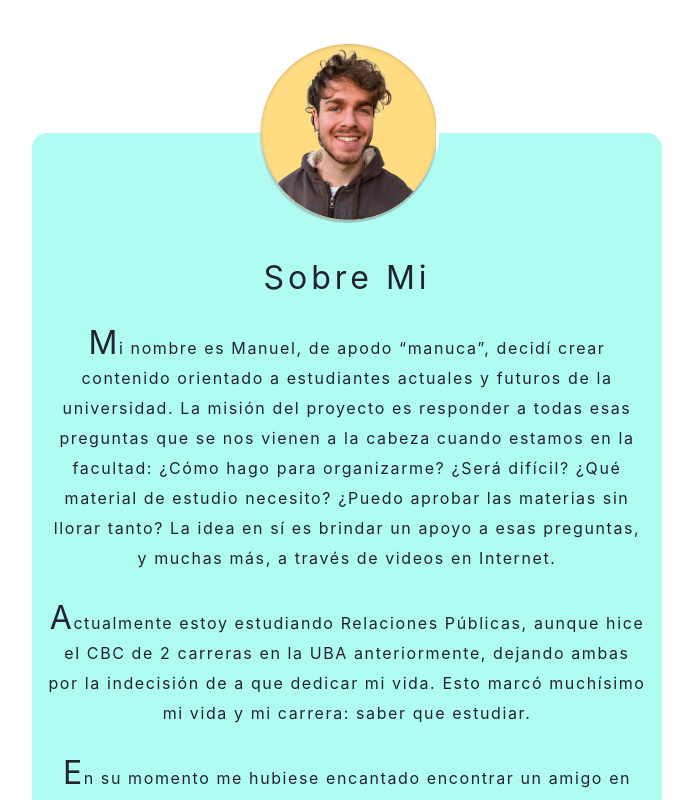
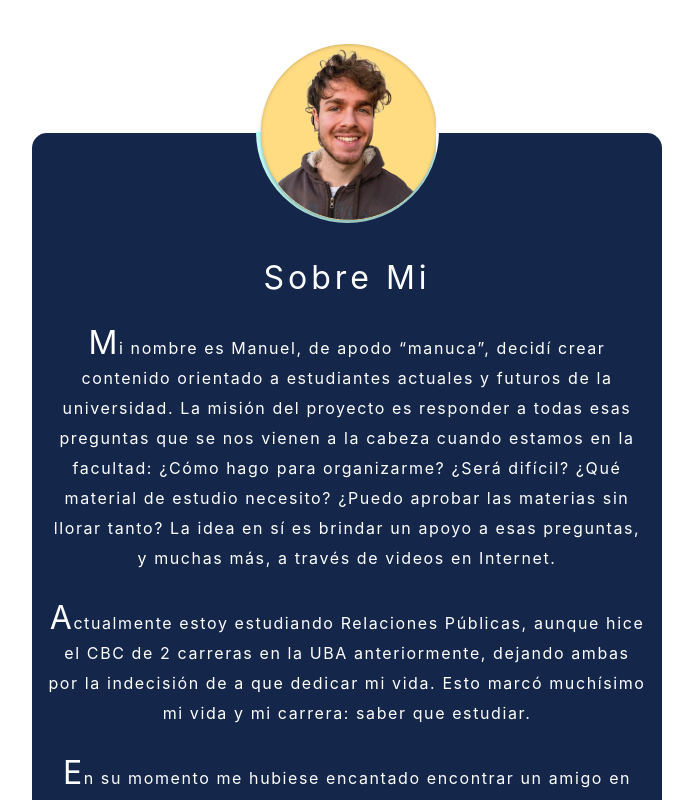
Before and after one commit to SmaelNicolas/EstudiarConManu, a plain HTML site: page index.html in a window 1280 px wide. Shown: the part 960-1760 px from the top of the page, without its empty margins (293-986 px from the left). Drawn offline with nearby package versions, Linux system fonts and the light colour scheme.

Commit message:
vid sobre mi

```diff
--- a/estilos/css/main.css
+++ b/estilos/css/main.css
@@ -188,7 +188,8 @@
       height: auto;
       padding: 100px 15px 25px 15px;
       margin-top: -90px;
-      background-color: #00f6da50;
+      background-color: #14274a;
+      color: #fff;
       text-align: center;
       font-size: 1rem;
       letter-spacing: 0.1em;
@@ -208,10 +209,10 @@
       border-radius: 50%;
       z-index: 9; }
   .sobremi__video {
-    max-width: 700px;
+    width: 650px;
     min-height: 350px;
-    max-height: 950px;
     margin: 0 auto;
+    margin-bottom: 50px;
     border-radius: 15px; }
 
 @media only screen and (max-width: 950px) {
--- a/estilos/scss/layout/_sobreMi.scss
+++ b/estilos/scss/layout/_sobreMi.scss
@@ -35,7 +35,8 @@
       padding: 100px 15px 25px 15px;
       margin-top: -90px;
 
-      background-color: $colorTuquesaFondo;
+      background-color: $colorAzulOscuro;
+      color: $colorBlanco;
 
       text-align: center;
       font-size: 1rem;
@@ -67,12 +68,11 @@
   }
 
   &__video {
-    max-width: 700px;
-
+    width: 650px;
     min-height: 350px;
-    max-height: 950px;
 
     margin: 0 auto;
+    margin-bottom: 50px;
 
     border-radius: 15px;
   }
```
